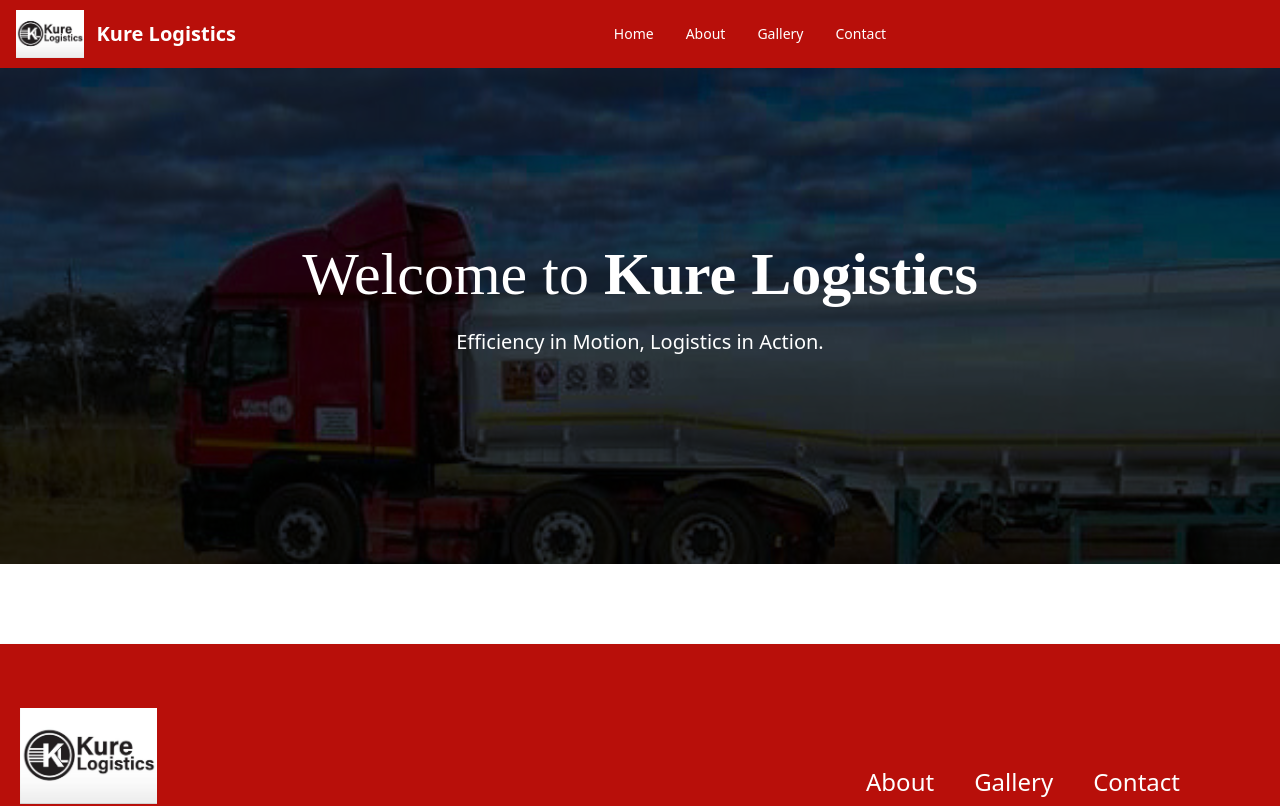
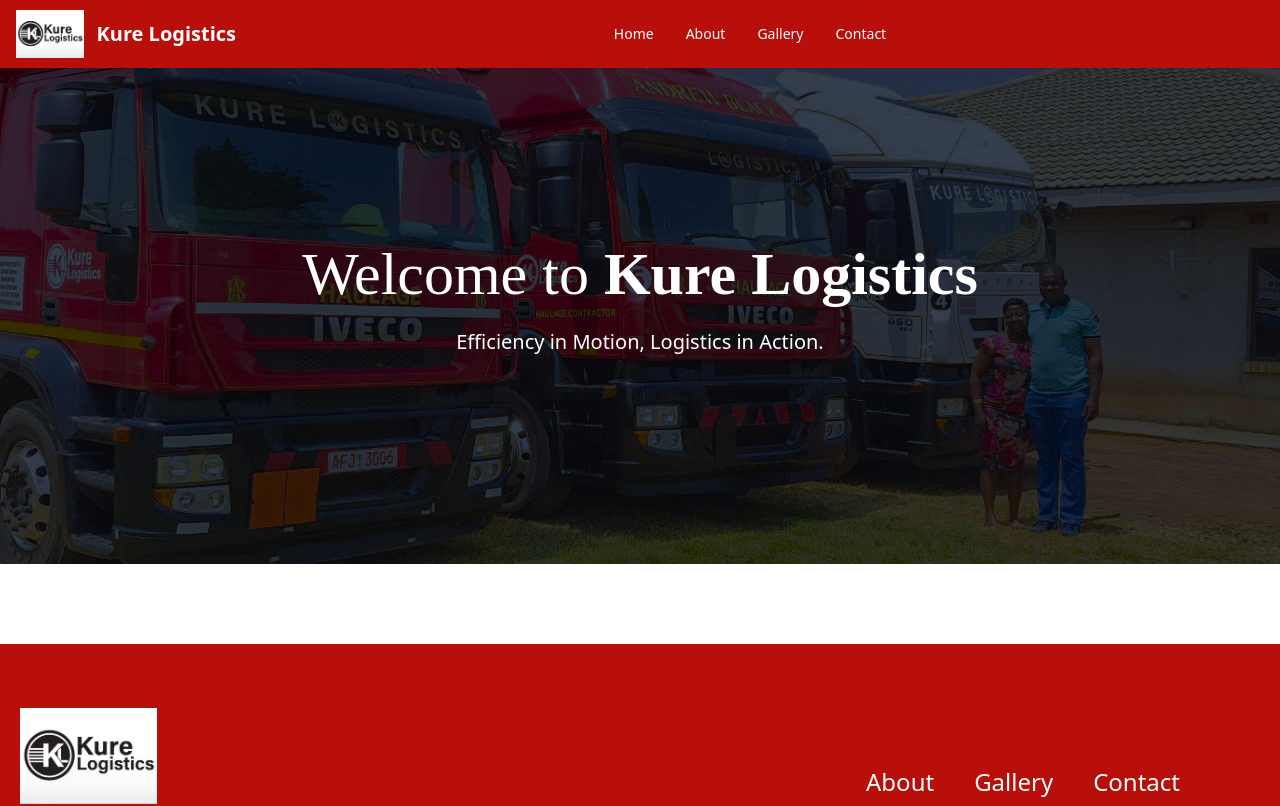
Before and after one commit to charmainemimie/Kure-Logistics, a React (Vite) app: page / in a window 1280 px wide. Shown: the top 806 px of the page. Built offline with nearby package versions, Linux system fonts and the light colour scheme.

Commit message:
hero pic changed

```diff
--- a/src/pages/About.jsx
+++ b/src/pages/About.jsx
@@ -1,6 +1,6 @@
 
 import pic8 from "../images/gallery/pic8.jpg";
-import {Link} from 'react-router-dom';
+//import {Link} from 'react-router-dom';
 function About() {
   return (
     <div>
--- a/tailwind.config.js
+++ b/tailwind.config.js
@@ -20,7 +20,7 @@
 
     },
     backgroundImage: {
-      'hero_pattern': "url('/src/images/gallery/pic1.jpg')",
+      'hero_pattern': "url('/src/images/gallery/pic5.jpg')",
 
     },
     fontFamily: {
```
